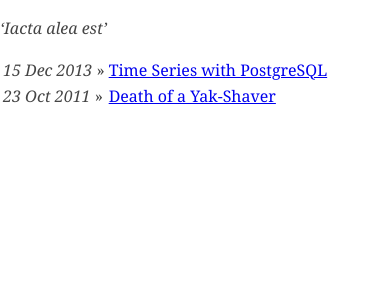
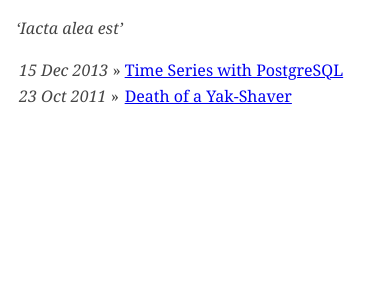
Before and after one commit to pootsbook/crossingtherubicon, a Jekyll site: the page built from index.html, in a window 390 px wide. Shown: the top 300 px of the page. Built offline with Jekyll 4.4.1, drawn with Linux system fonts in a browser that asks for light colours; comment, search, counter and statistics services are not loaded.

Commit message:
Add margins for small viewports

```diff
--- a/assets/main.css
+++ b/assets/main.css
@@ -2,7 +2,13 @@ body {
   color: #454545;
   font-family: Georgia;
   margin: 0 auto;
-  width: 30em;
+  max-width: 30em;
+}
+
+@media screen and (max-width: 32em) {
+  body {
+    margin: 0 1em;
+  }
 }
 
 h1 {
```
